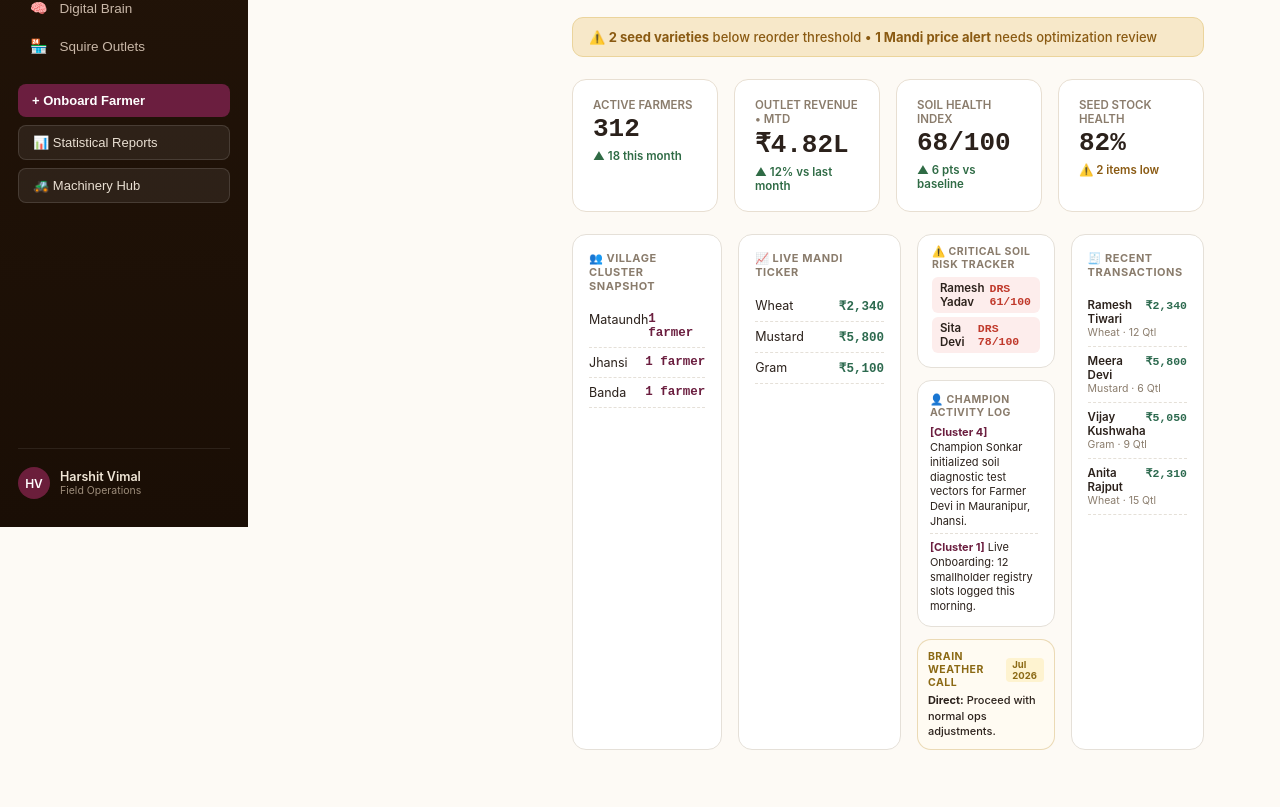
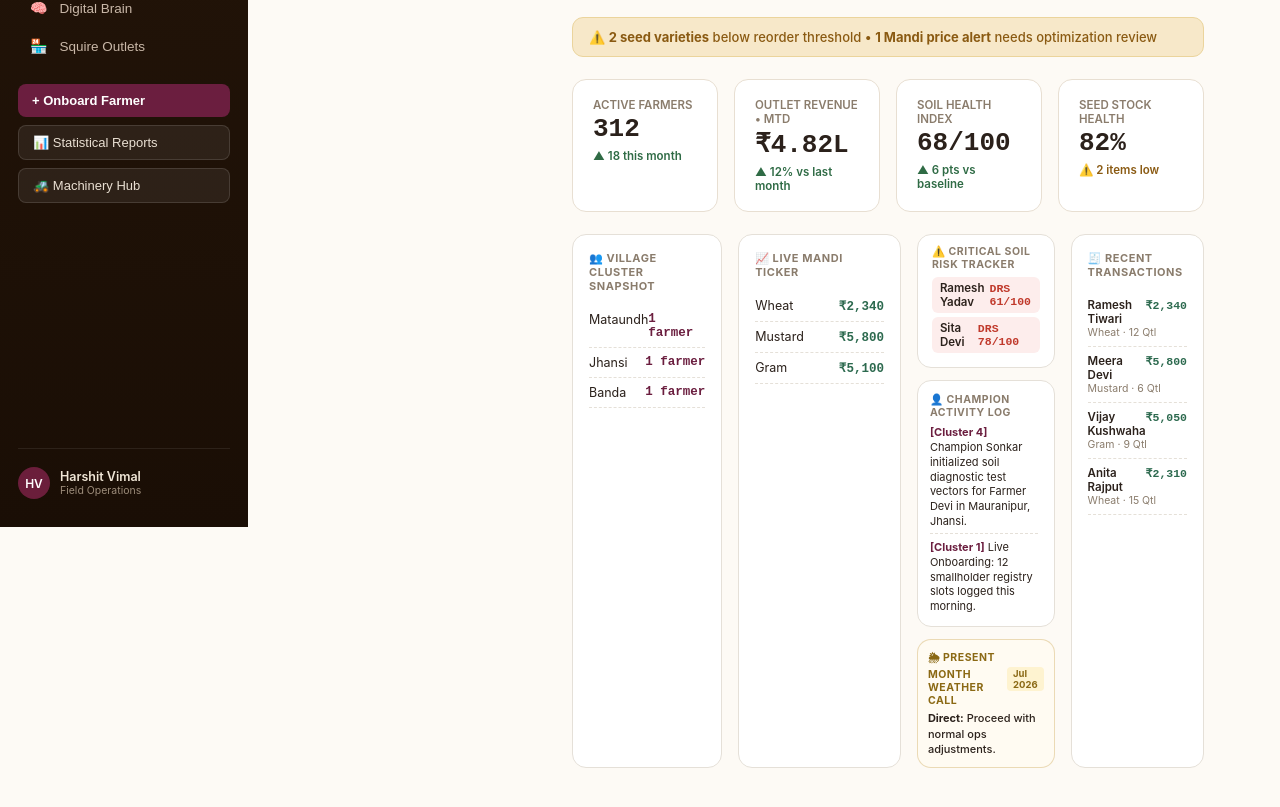
Before and after one commit to Befellow/Befellow-squire-agri-hub-V3, a React (Vite) app in the folder squire-agri-hub-main/: page / in a window 1280 px wide. Shown: the part 273-1080 px from the top of the page. Built offline with nearby package versions, Linux system fonts and the light colour scheme.

Commit message:
Update App.jsx

```diff
--- a/squire-agri-hub-main/src/App.jsx
+++ b/squire-agri-hub-main/src/App.jsx
@@ -2074,7 +2074,7 @@ function Dashboard({ activeSection, farmers, onSelect, onNew, onViewReports, onV
                   return (
                     <div style={{ background: "#FFFBF2", border: `1px solid ${C.gold}55`, borderRadius: 14, padding: 10, flexShrink: 0 }}>
                       <div style={{ display: "flex", justifyContent: "space-between", alignItems: "center", marginBottom: 4 }}>
-                        <span style={{ fontSize: 10.5, fontWeight: 700, color: C.soil, textTransform: "uppercase", letterSpacing: "0.05em" }}> Brain Weather Call</span>
+                        <span style={{ fontSize: 10.5, fontWeight: 700, color: C.soil, textTransform: "uppercase", letterSpacing: "0.05em" }}> 🌦 Present Month Weather Call</span>
                         <span style={{ fontSize: 9.5, background: "#FEF3D0", color: C.soil, padding: "1px 6px", borderRadius: 4, fontWeight: 700 }}>{activeWeather.month} 2026</span>
                       </div>
                       <div style={{ fontSize: 11, color: "#2B211B", lineHeight: 1.4, fontWeight: 500 }}>
```
